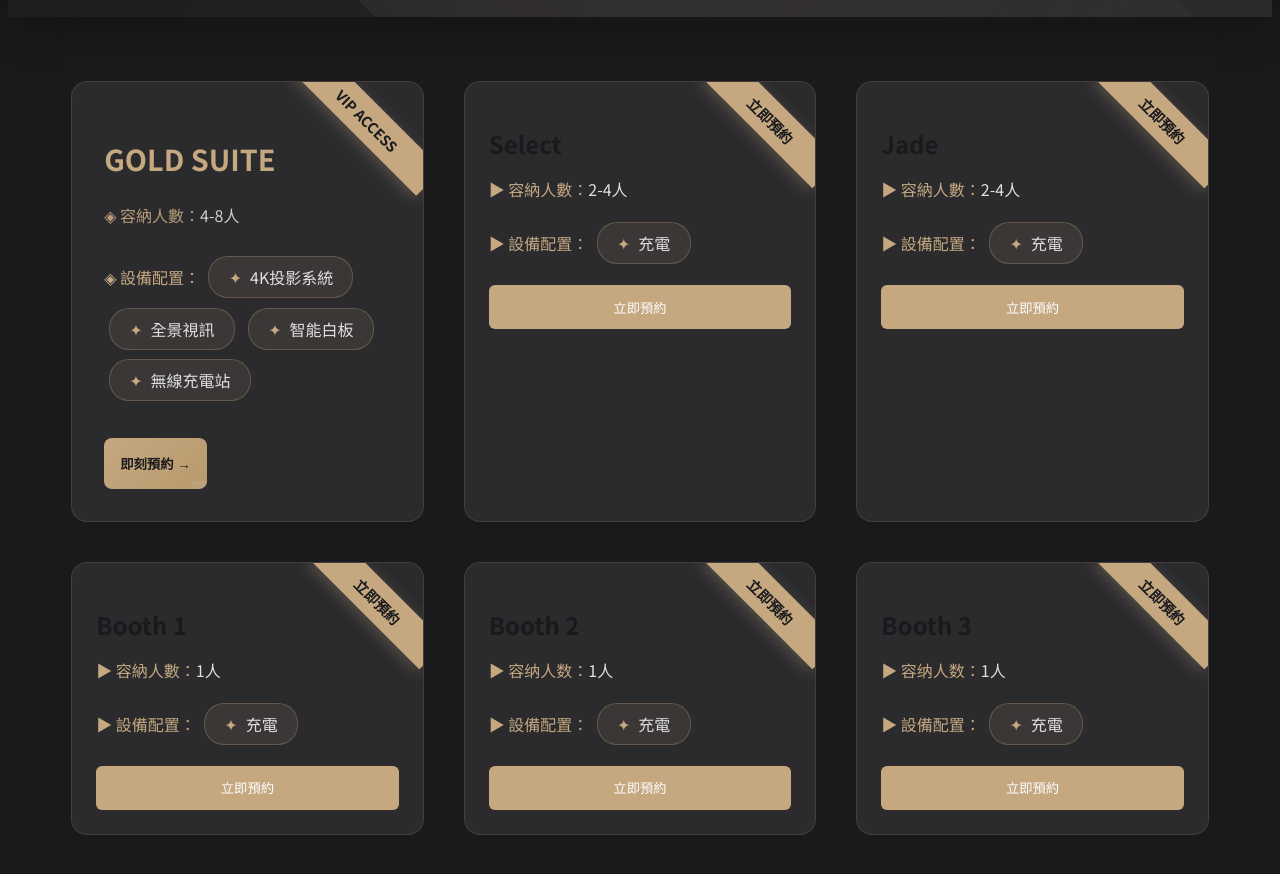
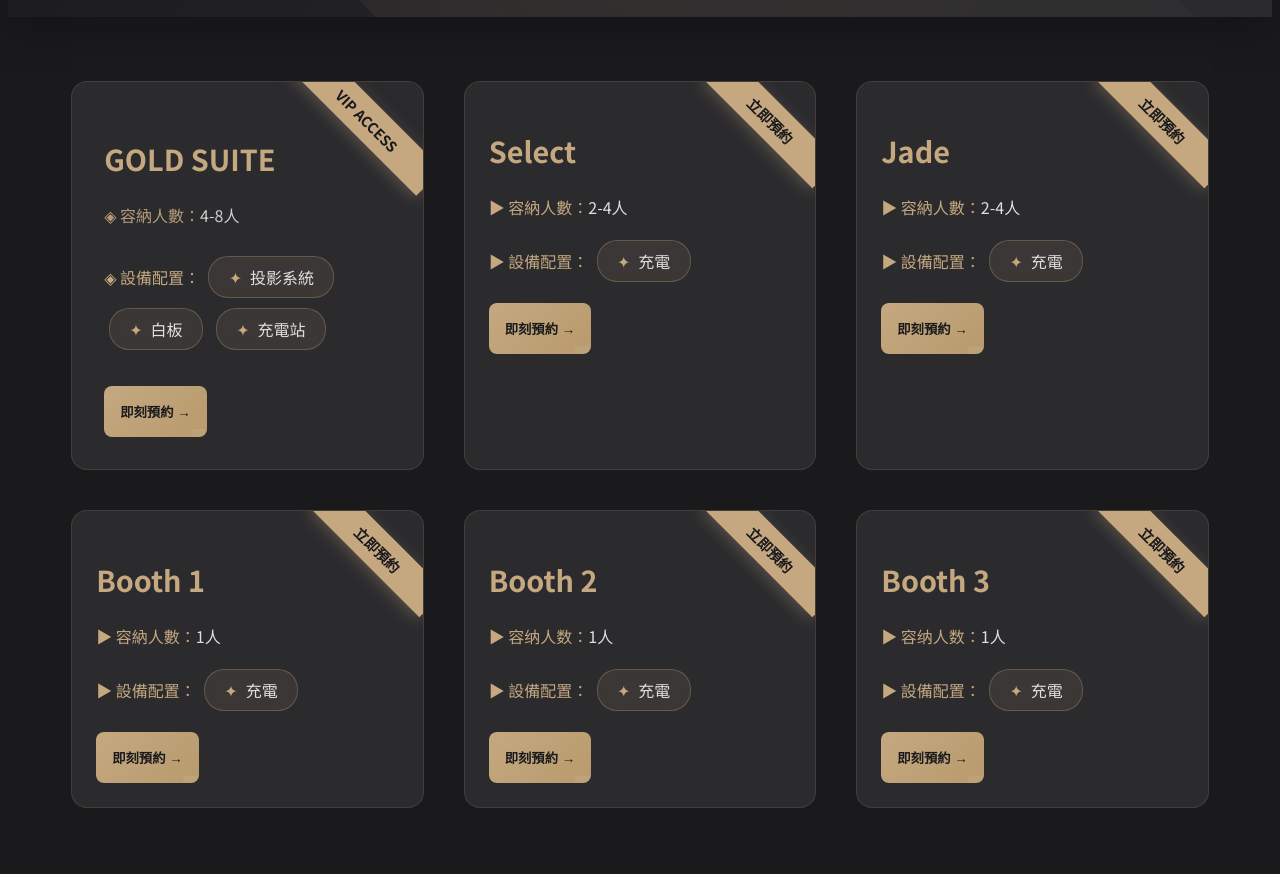
Before and after one commit to AIAPrivate/Bookingsystem, a website: page index.html in a window 1280 px wide. Shown: the part 280-1154 px from the top of the page. Drawn offline with Linux system fonts and the light colour scheme.

Commit message:
Update index.html

```diff
--- a/index.html
+++ b/index.html
@@ -157,10 +157,9 @@
                 </div>
                 <div style="margin-bottom: 2rem;">
                     <span style="color: var(--accent);">◈ 設備配置：</span>
-                    <span class="device-tag">4K投影系統</span>
-                    <span class="device-tag">全景視訊</span>
-                    <span class="device-tag">智能白板</span>
-                    <span class="device-tag">無線充電站</span>
+                    <span class="device-tag">投影系統</span>
+                    <span class="device-tag">白板</span>
+                    <span class="device-tag">充電站</span>
                 </div>
                 <a href="https://calendly.com/private-gold" style="text-decoration: none;">
                     <button class="booking-btn">即刻預約 →</button>
@@ -172,7 +171,7 @@
         <article class="room-card">
             <div class="status-badge">立即預約</div>
             <div style="padding: 1.5rem;">
-                <h2 style="color: var(--primary); margin-bottom: 1rem;">Select</h2>
+                <h2 style="font-size: 1.8rem; margin-bottom: 1.5rem; color: var(--accent);">Select</h2>
                 <div style="margin-bottom: 1rem;">
                     <span style="color: var(--accent);">▶ 容納人數：</span>2-4人
                 </div>
@@ -182,12 +181,9 @@
                     <span class="device-tag">充電</span>
                 </div>
 
-                <a href="https://calendly.com/private-select/60min?back=1&month=2025-04" style="display: block; text-decoration: none;">
-                <button style="background: var(--accent); color: white; width: 100%;
-                    padding: 0.8rem; border: none; border-radius: 6px; cursor: pointer;">
-                    立即預約
-                </button>
-                  </a>
+                <a href="https://calendly.com/private-gold" style="text-decoration: none;">
+                    <button class="booking-btn">即刻預約 →</button>
+                </a>
             </div>
         </article>
 
@@ -196,7 +192,7 @@
         <article class="room-card">
             <div class="status-badge">立即預約</div>
             <div style="padding: 1.5rem;">
-                <h2 style="color: var(--primary); margin-bottom: 1rem;">Jade</h2>
+                <h2 style="font-size: 1.8rem; margin-bottom: 1.5rem; color: var(--accent);">Jade</h2>
                 <div style="margin-bottom: 1rem;">
                     <span style="color: var(--accent);">▶ 容納人數：</span>2-4人
                 </div>
@@ -205,12 +201,9 @@
                     <span style="color: var(--accent);">▶ 設備配置：</span>
                     <span class="device-tag">充電</span>
                 </div>
-<a href="https://calendly.com/private-select" style="display: block; text-decoration: none;">
-                <button style="background: var(--accent); color: white; width: 100%;
-                    padding: 0.8rem; border: none; border-radius: 6px; cursor: pointer;">
-                    立即預約
-                </button>
-  </a>
+                <a href="https://calendly.com/private-gold" style="text-decoration: none;">
+                    <button class="booking-btn">即刻預約 →</button>
+                </a>
             </div>
         </article>
 
@@ -218,7 +211,7 @@
         <article class="room-card">
             <div class="status-badge">立即預約</div>
             <div style="padding: 1.5rem;">
-                <h2 style="color: var(--primary); margin-bottom: 1rem;">Booth 1</h2>
+                <h2 style="font-size: 1.8rem; margin-bottom: 1.5rem; color: var(--accent);">Booth 1</h2>
                 <div style="margin-bottom: 1rem;">
                     <span style="color: var(--accent);">▶ 容納人數：</span>1人
                 </div>
@@ -227,12 +220,9 @@
                     <span style="color: var(--accent);">▶ 設備配置：</span>
                     <span class="device-tag">充電</span>
                 </div>
-<a href="https://calendly.com/private-select" style="display: block; text-decoration: none;">
-                <button style="background: var(--accent); color: white; width: 100%;
-                    padding: 0.8rem; border: none; border-radius: 6px; cursor: pointer;">
-                    立即預約
-                </button>
-  </a>
+                <a href="https://calendly.com/private-gold" style="text-decoration: none;">
+                    <button class="booking-btn">即刻預約 →</button>
+                </a>
             </div>
         </article>
 
@@ -240,7 +230,7 @@
         <article class="room-card">
             <div class="status-badge">立即預約</div>
             <div style="padding: 1.5rem;">
-                <h2 style="color: var(--primary); margin-bottom: 1rem;">Booth 2</h2>
+                <h2 style="font-size: 1.8rem; margin-bottom: 1.5rem; color: var(--accent);">Booth 2</h2>
                 <div style="margin-bottom: 1rem;">
                     <span style="color: var(--accent);">▶ 容纳人数：</span>1人
                 </div>
@@ -249,11 +239,9 @@
                     <span style="color: var(--accent);">▶ 設備配置：</span>
                     <span class="device-tag">充電</span>
                 </div>
-                <button style="background: var(--accent); color: white; width: 100%;
-                    padding: 0.8rem; border: none; border-radius: 6px; cursor: pointer;">
-                    立即預約
-                </button>
-              </a>
+                <a href="https://calendly.com/private-gold" style="text-decoration: none;">
+                    <button class="booking-btn">即刻預約 →</button>
+                </a>
             </div>
         </article>
 
@@ -262,7 +250,7 @@
         <article class="room-card">
             <div class="status-badge">立即預約</div>
             <div style="padding: 1.5rem;">
-                <h2 style="color: var(--primary); margin-bottom: 1rem;">Booth 3</h2>
+                <h2 style="font-size: 1.8rem; margin-bottom: 1.5rem; color: var(--accent);">Booth 3</h2>
                 <div style="margin-bottom: 1rem;">
                     <span style="color: var(--accent);">▶ 容纳人数：</span>1人
                 </div>
@@ -272,12 +260,9 @@
                     <span class="device-tag">充電</span>
                 </div>
 
-                <a href="YOUR_LINK_HERE" style="display: block; text-decoration: none;">
-    <button style="background: var(--accent); color: white; width: 100%;
-        padding: 0.8rem; border: none; border-radius: 6px; cursor: pointer;">
-        立即預約
-    </button>
-</a>
+                <a href="https://calendly.com/private-gold" style="text-decoration: none;">
+                    <button class="booking-btn">即刻預約 →</button>
+                </a>
             </div>
         </article>
 
```
